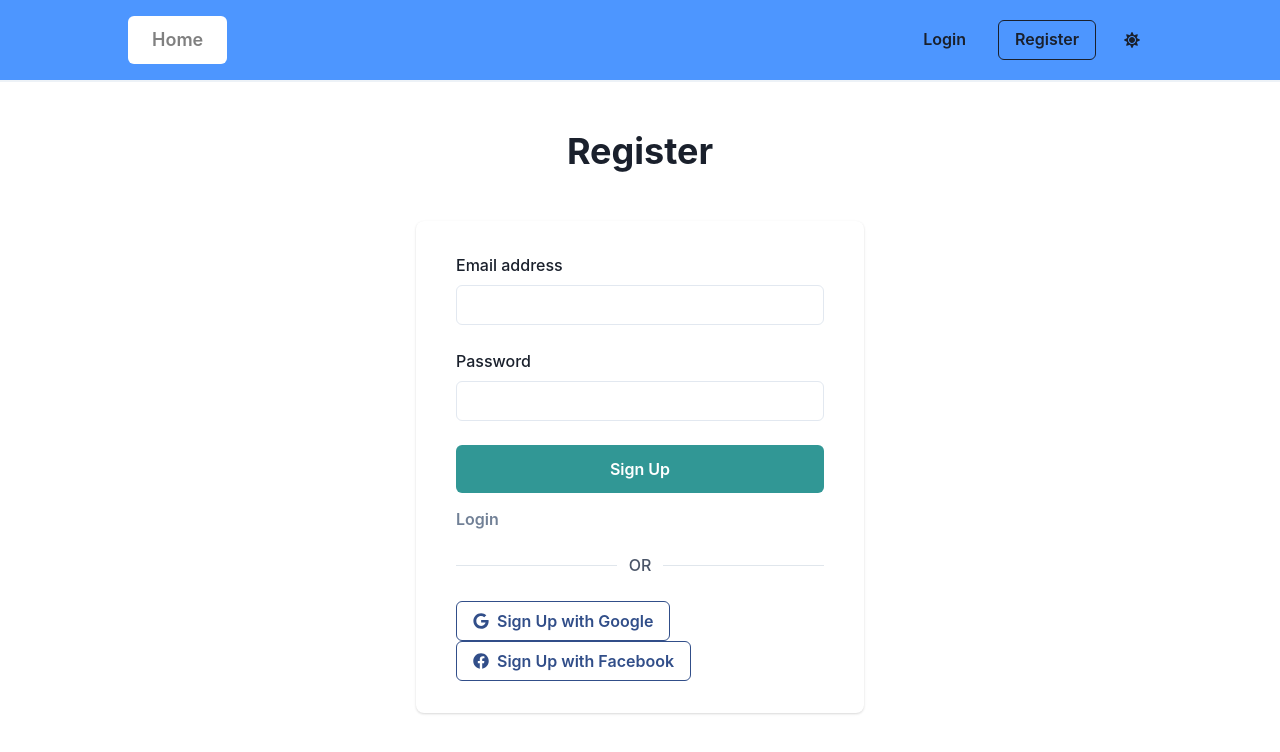
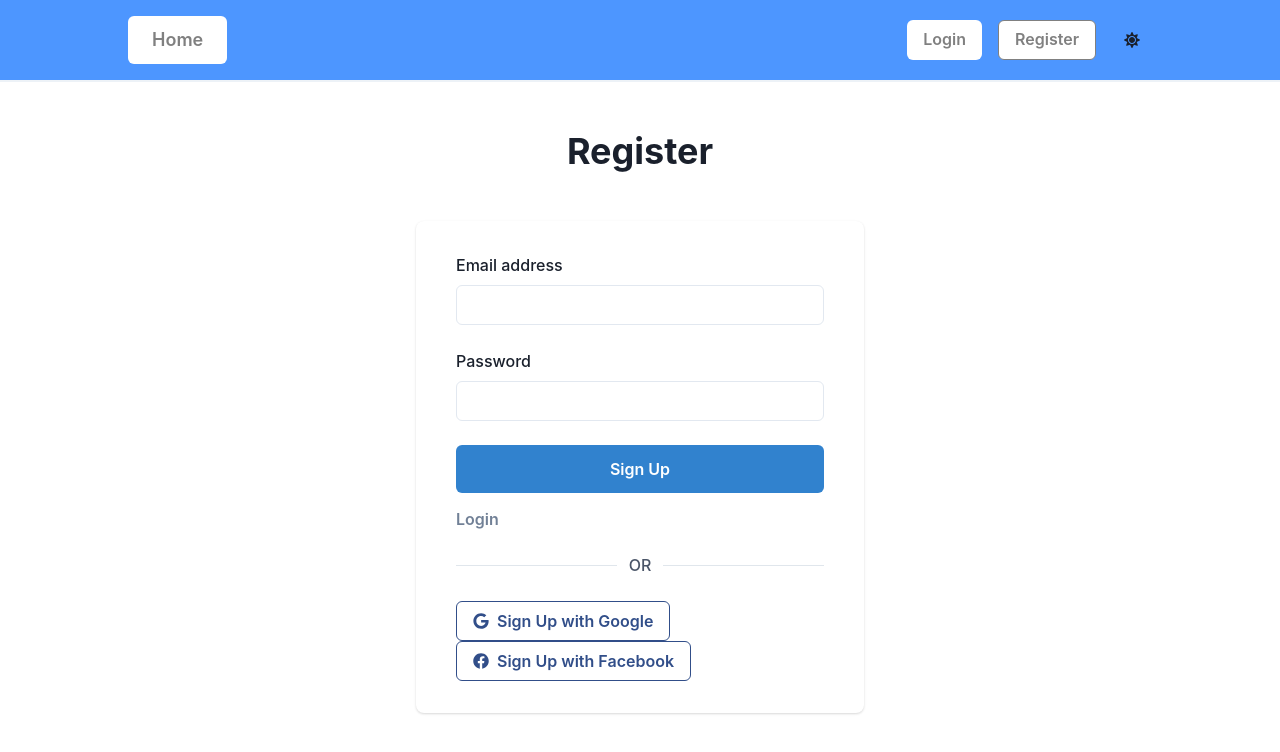
Before and after one commit to Blue-Ocean-Pineapple/.github, a React (Create React App) app in the folder chores/: page /register in a window 1280 px wide. Shown: the top 752 px of the page. Built offline with nearby package versions, Linux system fonts and the light colour scheme; no server answers.

Commit message:
changed buttons color

```diff
--- a/chores/src/components/home/Navbar.jsx
+++ b/chores/src/components/home/Navbar.jsx
@@ -31,14 +31,14 @@ export function Navbar({ setIsAuth, role }) {
       >
         <Navlink to="/" name="Home" size="lg" backgroundColor='white' color='grey'  _hover={{bg:"#D3D3D3"}}/>
         <Spacer />
-        {!currentUser && <Navlink to="/login" name="Login" />}
-        {!currentUser && <Navlink to="/register" name="Register" />}
-        {currentUser && <Navlink to="/profile" name="Profile" />}
-        {currentUser && role === 'Admin' && <Navlink to="/admin" name="Admin" />}
-        {currentUser && role === 'Customer' &&  <Navlink to="/customer" name="Customer" />}
-        {currentUser && role === 'Staff' && <Navlink to="/staff" name="Staff" />}
-        {currentUser && role === 'Student' && <Navlink to="/student" name="Student" />}
-        {currentUser && <Navlink to="/map" name="Map" />}
+        {!currentUser && <Navlink to="/login" name="Login"  backgroundColor='white' color='grey'  _hover={{bg:"#D3D3D3"}}/>}
+        {!currentUser && <Navlink to="/register" name="Register"  backgroundColor='white' color='grey'  _hover={{bg:"#D3D3D3"}}/>}
+        {currentUser && <Navlink to="/profile" name="Profile"  backgroundColor='white' color='grey'  _hover={{bg:"#D3D3D3"}} />}
+        {currentUser && role === 'Admin' && <Navlink to="/admin" name="Admin"  backgroundColor='white' color='grey'  _hover={{bg:"#D3D3D3"}}/>}
+        {currentUser && role === 'Customer' &&  <Navlink to="/customer" name="Customer"  backgroundColor='white' color='grey'  _hover={{bg:"#D3D3D3"}}/>}
+        {currentUser && role === 'Staff' && <Navlink to="/staff" name="Staff"  backgroundColor='white' color='grey'  _hover={{bg:"#D3D3D3"}} />}
+        {currentUser && role === 'Student' && <Navlink to="/student" name="Student"  backgroundColor='white' color='grey'  _hover={{bg:"#D3D3D3"}}/>}
+        {currentUser && <Navlink to="/map" name="Map"  backgroundColor='white' color='grey'  _hover={{bg:"#D3D3D3"}} />}
         {currentUser && (
           <Navlink
             to="/logout"
--- a/chores/src/components/login/Login.jsx
+++ b/chores/src/components/login/Login.jsx
@@ -114,7 +114,7 @@ export default function Login({ setIsAuth }) {
 
             <Button
               type='submit'
-              colorScheme='teal'
+              colorScheme='blue'
               size='lg'
               fontSize='md'
               isLoading={isSubmitting}
--- a/chores/src/components/profile/Profile.jsx
+++ b/chores/src/components/profile/Profile.jsx
@@ -76,9 +76,7 @@ export default function Profile({ role , setRole, roles }) {
       <Heading>Add Some Information Here</Heading>
       <Container maxW='container.lg' overflowX='auto' py={4}>
         <chakra.pre p={4}>
-          {/* {currentUser && <pre> Email: {JSON.stringify(currentUser.email)}</pre>} */}
-          {/* {currentUser && <pre> uid: {JSON.stringify(currentUser.uid)}</pre>}
-          {updatedUserInfo && <pre> Name: {JSON.stringify(updatedUserInfo.name)}</pre>} */}
+
           {/* {updatedUserInfo && <pre> Profile: {JSON.stringify(updatedUserInfo, null, 2) }</pre>} */}
         </chakra.pre>
         {
@@ -147,7 +145,7 @@ export default function Profile({ role , setRole, roles }) {
               />
             </FormControl>
             <Menu>
-              <MenuButton as={Button} colorScheme='teal' onClick={toggleDropdown}>Role</MenuButton>
+              <MenuButton as={Button} colorScheme='blue' onClick={toggleDropdown}>Role</MenuButton>
               <MenuList>
                 {
                   roles.map((role) => {
@@ -170,7 +168,7 @@ export default function Profile({ role , setRole, roles }) {
             </FormControl>
             <Button
               type='submit'
-              colorScheme='teal'
+              colorScheme='blue'
               size='lg'
               fontSize='md'
               isLoading={isSubmitting}
--- a/chores/src/components/register/Register.jsx
+++ b/chores/src/components/register/Register.jsx
@@ -104,7 +104,7 @@ export default function Register({setIsAuth}) {
 
             <Button
               type='submit'
-              colorScheme='teal'
+              colorScheme='blue'
               size='lg'
               fontSize='md'
               isLoading={isSubmitting}
```
